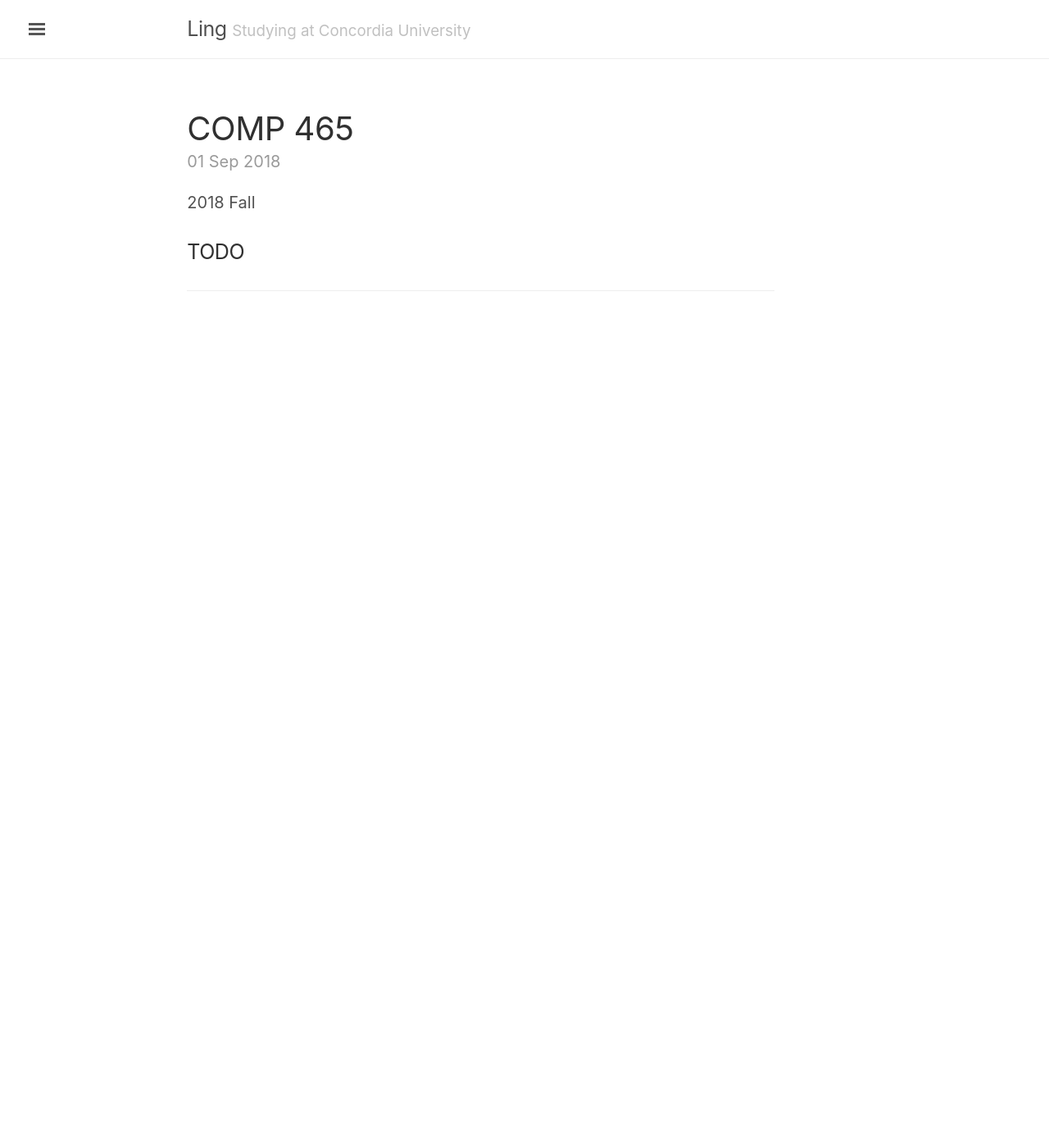
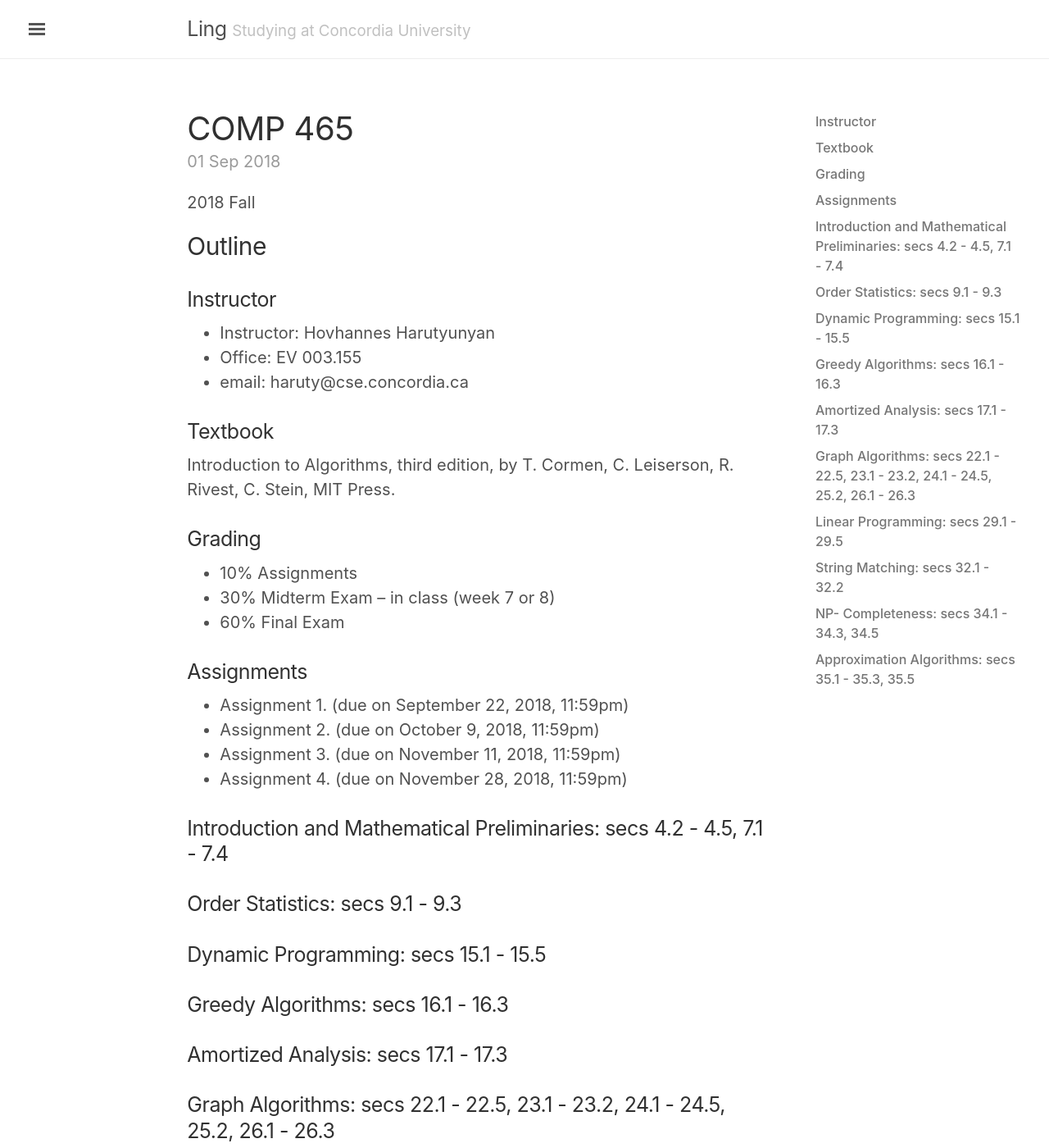
Before and after one commit to lingt-xyz/note, a Jekyll site: the page built from _posts/2018-09-01-COMP465.md, in a window 1280 px wide and 1400 px high. Shown: the whole window at 82% size. Built offline with Jekyll 4.4.1, drawn with Linux system fonts in a browser that asks for light colours; comment, search, counter and statistics services are not loaded; some of the changed text lies outside the part shown.

Commit message:
add 465 outline

```diff
--- a/_posts/2018-09-01-COMP465.md
+++ b/_posts/2018-09-01-COMP465.md
@@ -7,4 +7,44 @@ comments: true
 2018 Fall
 
 <!--more-->
-### TODO
+
+## Outline
+
+### Instructor
+* Instructor: Hovhannes Harutyunyan
+* Office: EV 003.155
+* email: haruty@cse.concordia.ca
+
+### Textbook
+Introduction to Algorithms, third edition, by T. Cormen, C. Leiserson, R. Rivest, C. Stein, MIT Press.
+
+### Grading
+* 10% Assignments
+* 30% Midterm Exam – in class (week 7 or 8)
+* 60% Final Exam
+
+### Assignments
+* Assignment 1. (due on September 22, 2018, 11:59pm)
+* Assignment 2. (due on October 9, 2018, 11:59pm)
+* Assignment 3. (due on November 11, 2018, 11:59pm)
+* Assignment 4. (due on November 28, 2018, 11:59pm)
+
+### Introduction and Mathematical Preliminaries: secs 4.2 - 4.5, 7.1 - 7.4
+
+### Order Statistics: secs 9.1 - 9.3
+
+### Dynamic Programming: secs 15.1 - 15.5
+
+### Greedy Algorithms: secs 16.1 - 16.3
+
+### Amortized Analysis: secs 17.1 - 17.3
+
+### Graph Algorithms: secs 22.1 - 22.5, 23.1 - 23.2, 24.1 - 24.5, 25.2, 26.1 - 26.3
+
+### Linear Programming: secs 29.1 - 29.5
+
+### String Matching: secs 32.1 - 32.2
+
+### NP- Completeness: secs 34.1 - 34.3, 34.5
+
+### Approximation Algorithms: secs 35.1 - 35.3, 35.5
```
